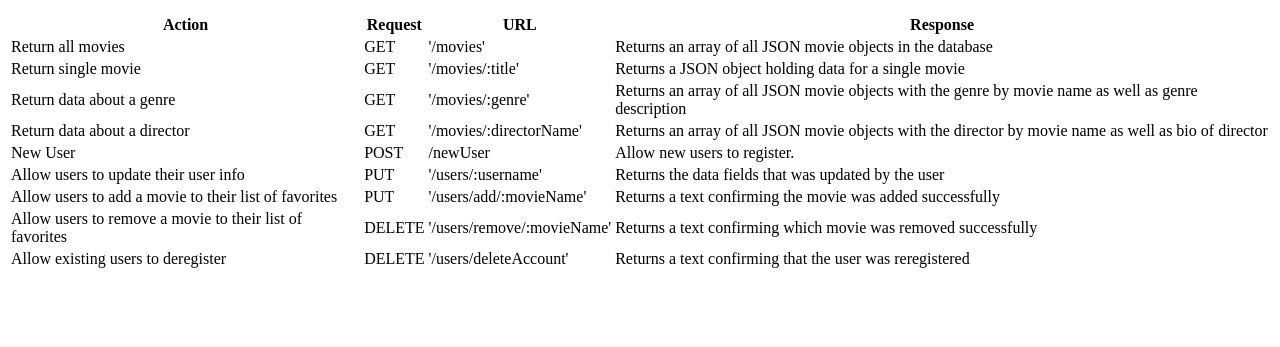
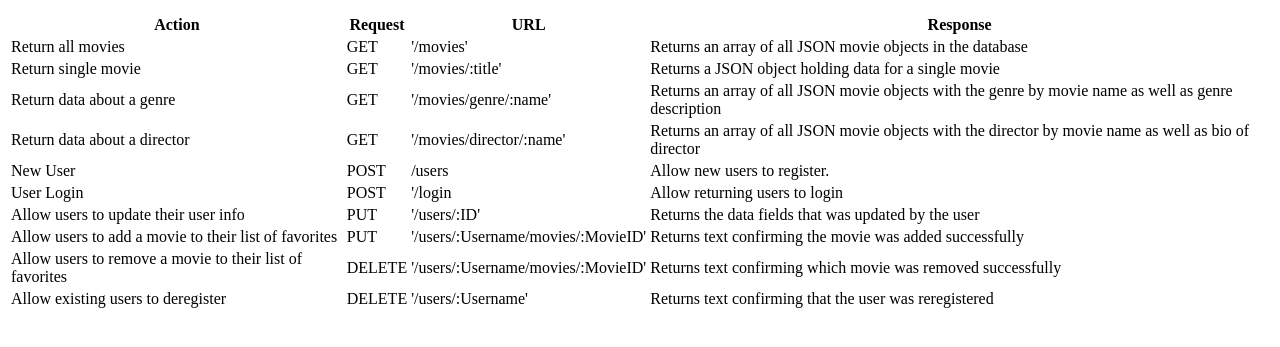
Before and after one commit to lanceomtn/movie_api, a website: page public/documentation.html in a window 1280 px wide. Shown: the part 119-466 px from the top of the page. Drawn offline with Linux system fonts and the light colour scheme.

Commit message:
updated endpoints

```diff
--- a/public/documentation.html
+++ b/public/documentation.html
@@ -38,44 +38,50 @@
               <tr>
                   <td>Return data about a genre</td>
                   <td>GET</td>
-                  <td>'/movies/:genre'</td>
+                  <td>'/movies/genre/:name'</td>
                   <td>Returns an array of all JSON movie objects with the genre by movie name as well as genre description</td>
               </tr>
               <tr>
                   <td>Return data about a director</td>
                   <td>GET</td>
-                  <td>'/movies/:directorName'</td>
+                  <td>'/movies/director/:name'</td>
                   <td>Returns an array of all JSON movie objects with the director by movie name as well as bio of director</td>
               </tr>
               <tr>
                 <td>New User</td>
                 <td>POST</td>
-                <td>/newUser</td>
+                <td>/users</td>
                 <td>Allow new users to register.</td>
+              </tr>
+              <tr>
+                  <td>User Login</td>
+                  <td>POST</td>
+                  <td>'/login</td>
+                  <td>Allow returning users to login</td>
               </tr>
               <tr>
                   <td>Allow users to update their user info</td>
                   <td>PUT</td>
-                  <td>'/users/:username'</td>
+                  <td>'/users/:ID'</td>
                   <td>Returns the data fields that was updated by the user</td>
               </tr>
               <tr>
                   <td>Allow users to add a movie to their list of favorites</td>
                   <td>PUT</td>
-                  <td>'/users/add/:movieName'</td>
-                  <td>Returns a text confirming the movie was added successfully</td>
+                  <td>'/users/:Username/movies/:MovieID'</td>
+                  <td>Returns text confirming the movie was added successfully</td>
               </tr>
               <tr>
                   <td>Allow users to remove a movie to their list of favorites</td>
                   <td>DELETE</td>
-                  <td>'/users/remove/:movieName'</td>
-                  <td>Returns a text confirming which movie was removed successfully</td>
+                  <td>'/users/:Username/movies/:MovieID'</td>
+                  <td>Returns text confirming which movie was removed successfully</td>
               </tr>
               <tr>
                   <td>Allow existing users to deregister</td>
                   <td>DELETE</td>
-                  <td>'/users/deleteAccount'</td>
-                  <td>Returns a text confirming that the user was reregistered</td>
+                  <td>'/users/:Username'</td>
+                  <td>Returns text confirming that the user was reregistered</td>
               </tr>
           </tbody>
       </table>
```
